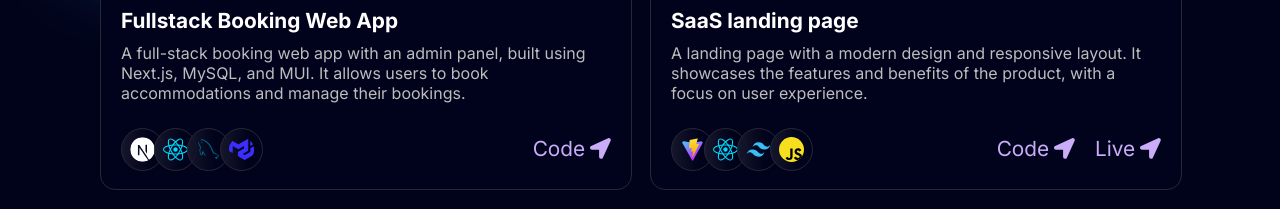
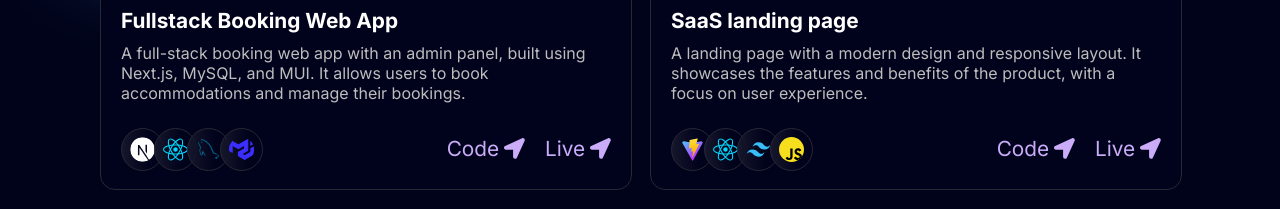
Before and after one commit to ionathansideras/modern-portfolio, a React (Vite) app: page / in a window 1280 px wide. Shown: the part 1420-1629 px from the top of the page. Built offline with nearby package versions, Linux system fonts and the light colour scheme.

Commit message:
commit live project

```diff
--- a/src/data/index.ts
+++ b/src/data/index.ts
@@ -48,7 +48,7 @@ export const projects = [
         description:
             "A full-stack booking web app with an admin panel, built using Next.js, MySQL, and MUI. It allows users to book accommodations and manage their bookings.",
         codebaseUrl: "https://github.com/ionathansideras/bookingsite/tree/main",
-        liveUrl: "",
+        liveUrl: "https://ionathans-demo-site.com/",
         techStack: [
             { icon: next, name: "Next.js" },
             { icon: react, name: "React" },
```
